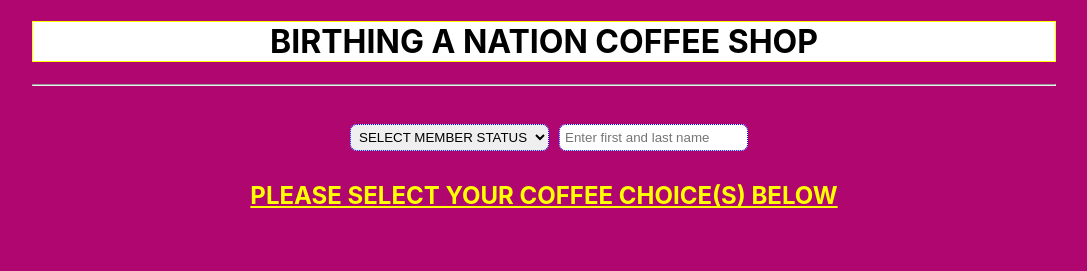
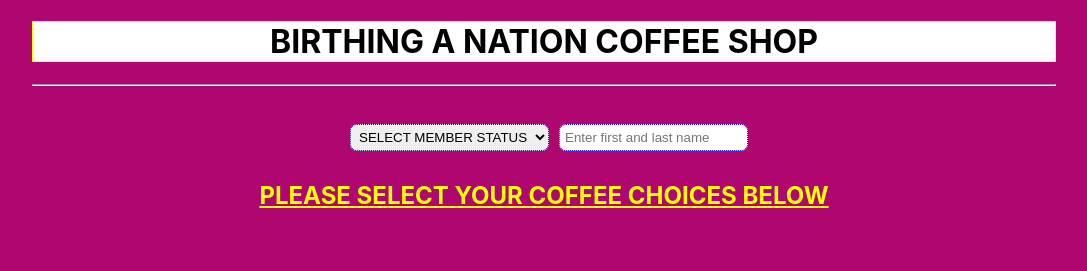
Before and after one commit to iHost4/Birthing-a-Nation, a React (Create React App) app: page / in a window 1280 px wide. Shown: the top 271 px of the page, without its empty margins (96-1183 px from the left). Built offline with nearby package versions, Linux system fonts and the light colour scheme; no server answers.

Commit message:
Live launch attempt2

```diff
--- a/public/index.html
+++ b/public/index.html
@@ -8,7 +8,6 @@
       name="description"
       content="Web site created using create-react-app"
     />
-    <link rel="apple-touch-icon" href="%PUBLIC_URL%/logo192.png" />
     <!--
       manifest.json provides metadata used when your web app is installed on a
       user's mobile device or desktop. See https://developers.google.com/web/fundamentals/web-app-manifest/
--- a/src/main.js
+++ b/src/main.js
@@ -213,7 +213,7 @@ function Main(){
                 />
                 <br/>
                 {/*Meals*/}
-                <h2>PLEASE SELECT YOUR COFFEE CHOICE&#40;S&#41; BELOW</h2>
+                <h2>PLEASE SELECT YOUR COFFEE CHOICES BELOW</h2>
                 {/*
                 <span className='allergyWarning'>
                     <strong>ALLERGIES: Please let the kitchen team know of any allergies that you may have to prevent issues.</strong>
```
